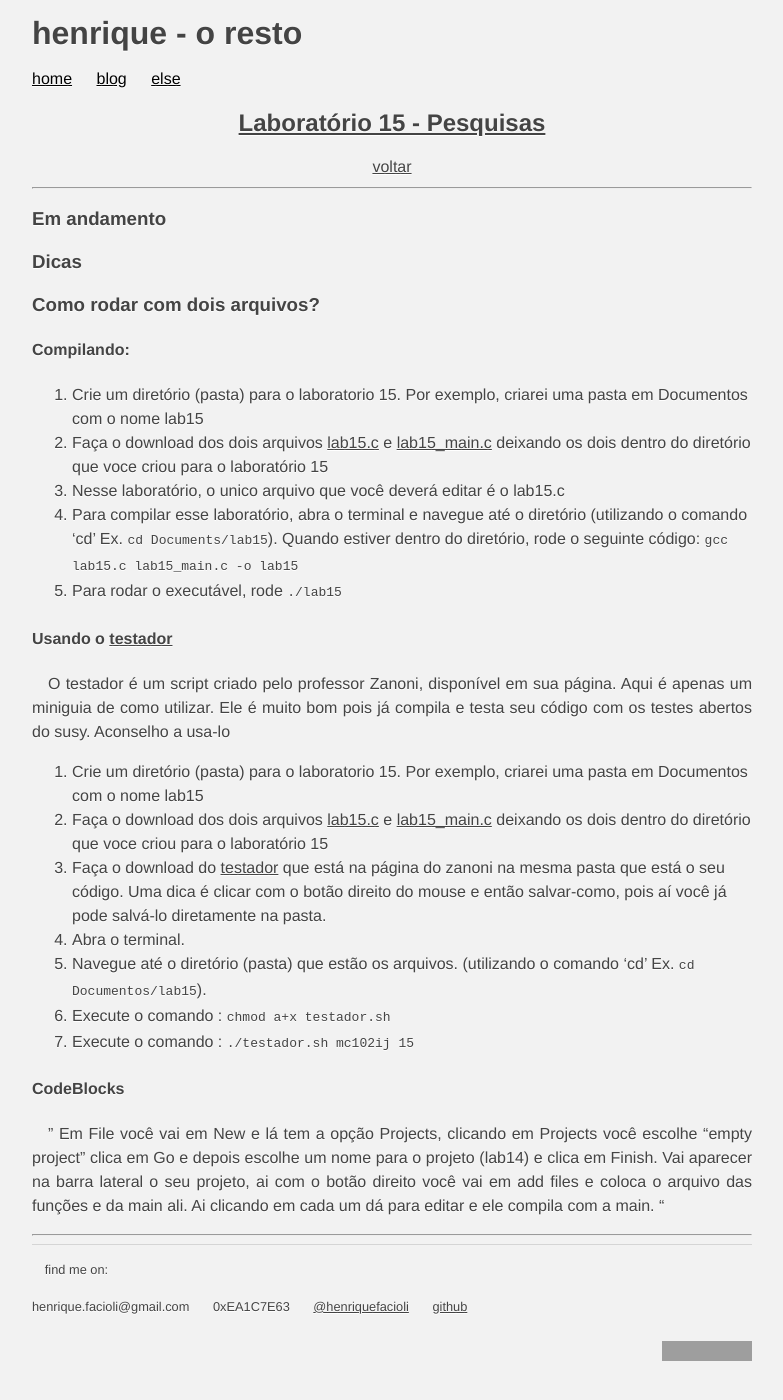
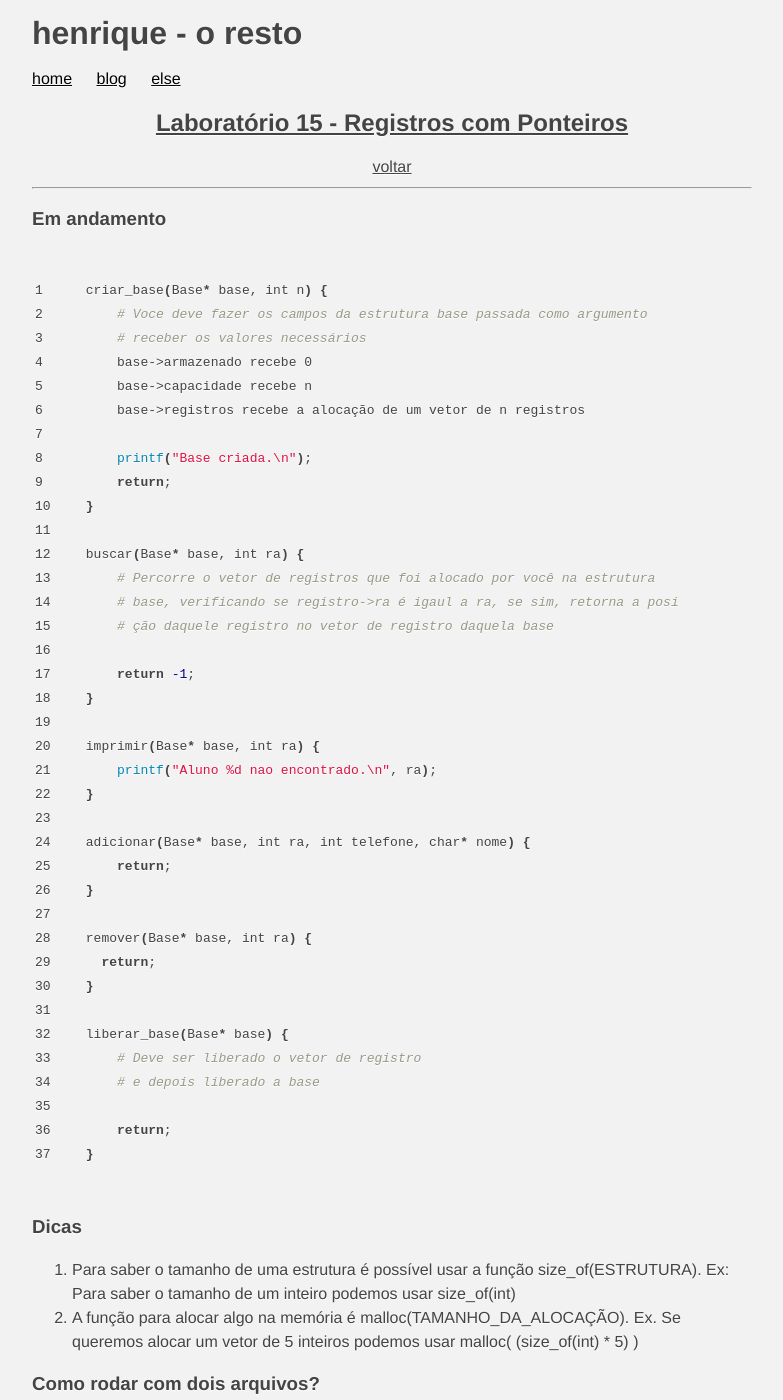
Before and after one commit to faciolihenrique/henriquefacioli.github.io, a Jekyll site: the page built from else/mc102/1s2016/pseudo15.md, in a window 1280 px wide and 1400 px high. Shown: the whole window, without its empty margins (248-1031 px from the left). Built offline with Jekyll 4.4.1, drawn with Linux system fonts in a browser that asks for light colours; some of the changed text lies outside the part shown; grey boxes are pictures that could not be loaded.

Commit message:
Começo do lab15

```diff
--- a/else/mc102/1s2016/pseudo15.md
+++ b/else/mc102/1s2016/pseudo15.md
@@ -1,7 +1,7 @@
 ---
 layout: code
 title: henrique - o resto
-postName: <a href="https://susy.ic.unicamp.br:9999/mc102ij/15/enunc.html">Laboratório 15 - Pesquisas</a>
+postName: <a href="https://susy.ic.unicamp.br:9999/mc102ij/15/enunc.html">Laboratório 15 - Registros com Ponteiros </a>
 anterior: ../
 ---
 
@@ -9,9 +9,51 @@ anterior: ../
 
 {% highlight bash linenos%}
 
+    criar_base(Base* base, int n) {
+        # Voce deve fazer os campos da estrutura base passada como argumento
+        # receber os valores necessários
+        base->armazenado recebe 0
+        base->capacidade recebe n
+        base->registros recebe a alocação de um vetor de n registros
+
+        printf("Base criada.\n");
+        return;
+    }
+
+    buscar(Base* base, int ra) {
+        # Percorre o vetor de registros que foi alocado por você na estrutura
+        # base, verificando se registro->ra é igaul a ra, se sim, retorna a posi
+        # ção daquele registro no vetor de registro daquela base
+
+        return -1;
+    }
+
+    imprimir(Base* base, int ra) {
+        printf("Aluno %d nao encontrado.\n", ra);
+    }
+
+    adicionar(Base* base, int ra, int telefone, char* nome) {
+        return;
+    }
+
+    remover(Base* base, int ra) {
+      return;
+    }
+
+    liberar_base(Base* base) {
+        # Deve ser liberado o vetor de registro
+        # e depois liberado a base
+
+        return;
+    }
+
+
+
 {% endhighlight %}
 
 ### Dicas
+1. Para saber o tamanho de uma estrutura é possível usar a função size_of(ESTRUTURA). Ex: Para saber o tamanho de um inteiro podemos usar size_of(int)
+2. A função para alocar algo na memória é malloc(TAMANHO_DA_ALOCAÇÃO). Ex. Se queremos alocar um vetor de 5 inteiros podemos usar malloc( (size_of(int) * 5) )
 
 
 ### Como rodar com dois arquivos?
@@ -26,7 +68,7 @@ anterior: ../
 
 #### Usando o [testador](http://www.ic.unicamp.br/~zanoni/mc102/2016-1s/testador/)
 O testador é um script criado pelo professor Zanoni, disponível em sua página. Aqui é apenas um miniguia de como utilizar.
-Ele é muito bom pois já compila e testa seu código com os testes abertos do susy. Aconselho a usa-lo
+Ele é muito bom pois já compila e testa seu código com os testes abertos do susy. Aconselho a usá-lo
 
  1. Crie um diretório (pasta) para o laboratorio 15. Por exemplo, criarei uma pasta em Documentos com o nome lab15
  2. Faça o download dos dois arquivos [lab15.c](https://susy.ic.unicamp.br:9999/mc102ij/15/aux/lab15.c) e [lab15_main.c](https://susy.ic.unicamp.br:9999/mc102ij/15/aux/lab15_main.c) deixando os dois dentro do diretório que voce criou para o laboratório 15
```
